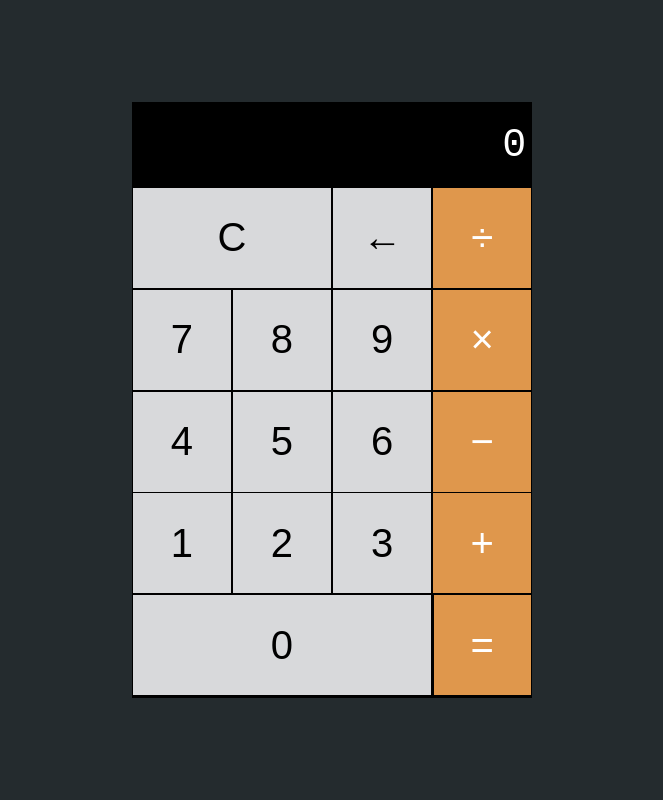
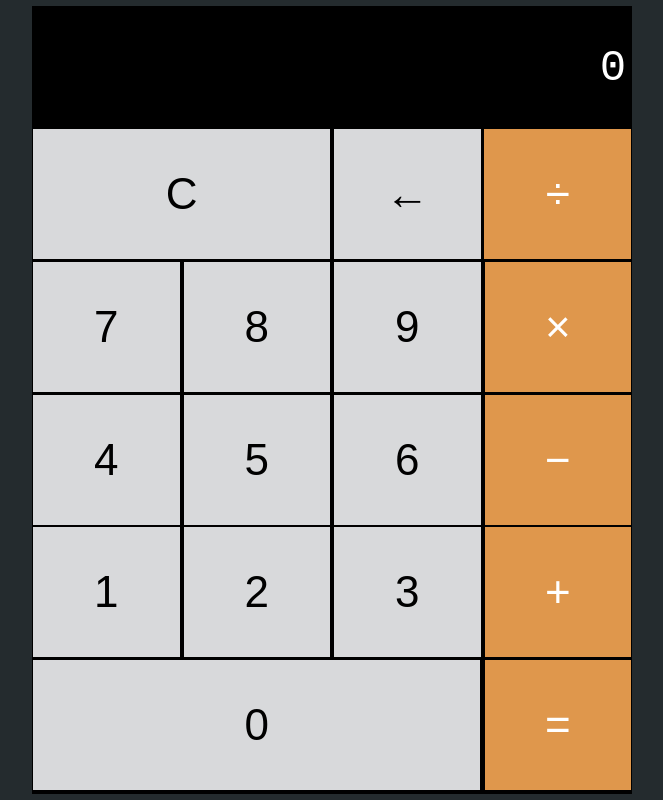
Before and after one commit to imbeshat/Calculator, a plain HTML site: page index.html in a window 1280 px wide. Shown: the whole page, without its empty margins (308-971 px from the left). Drawn offline with Linux system fonts and the light colour scheme.

Commit message:
modified css

```diff
--- a/css/calculator.css
+++ b/css/calculator.css
@@ -17,7 +17,7 @@ body {
 	background-color: #242b2e;
 }
 .wrapper {
-	width: 400px;
+	width: 600px;
 	background-color: #000;
 	border: 1px solid #000;
 }
@@ -25,8 +25,8 @@ body {
 .screen {
 	color: #fff;
 	text-align: right;
-	padding: 1.25rem 0.3rem;
-	font-size: 2.5rem;
+	padding: 2.25rem 0.3rem;
+	font-size: 2.75rem;
 }
 
 .calc-button-row {
@@ -40,8 +40,8 @@ body {
 	background-color: #d8d9db;
 	color: #000;
 	border: none;
-	font-size: 2.5rem;
-	height: 100px;
+	font-size: 2.75rem;
+	height: 130px;
 	flex-basis: 24.5%;
 	cursor: pointer;
 }
```
